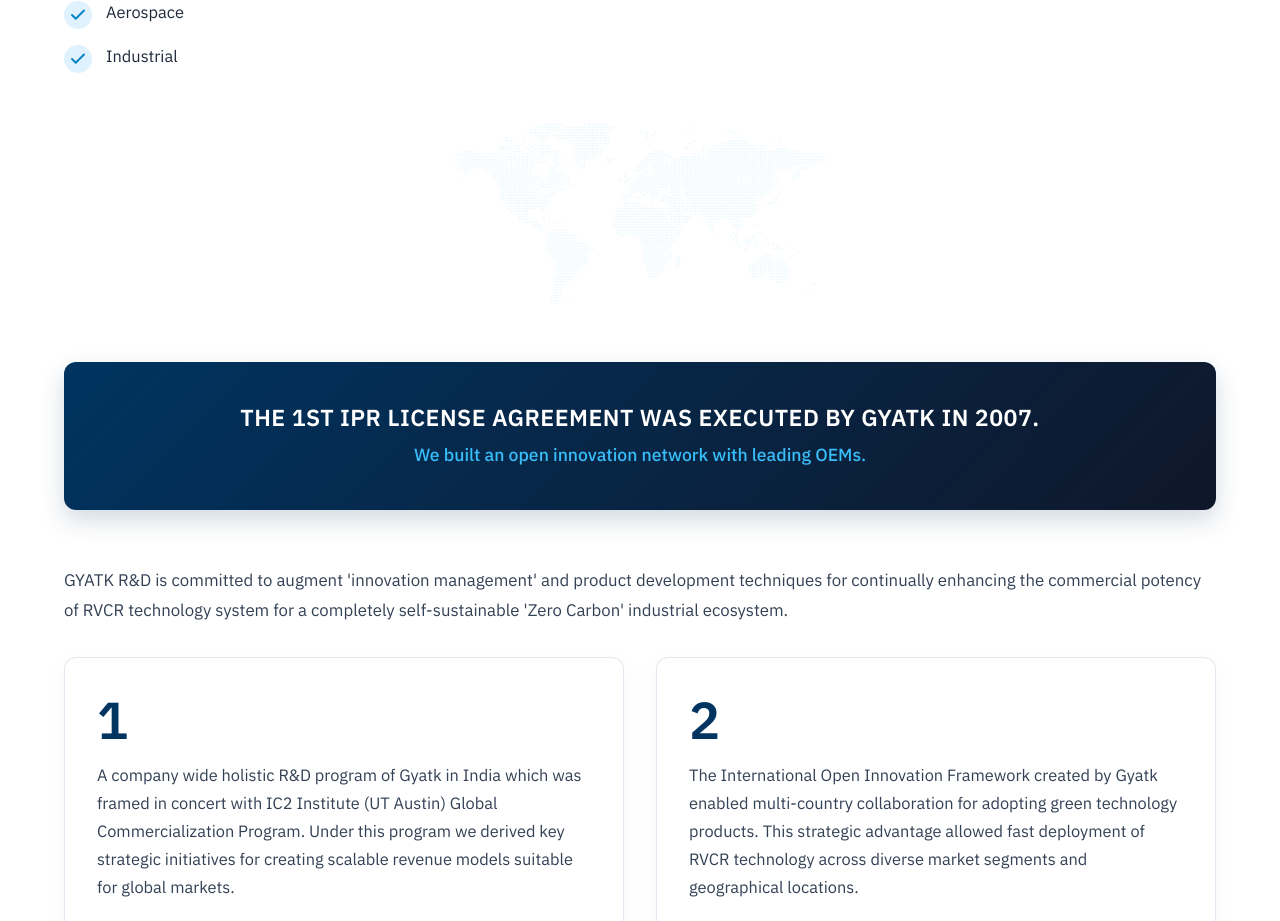
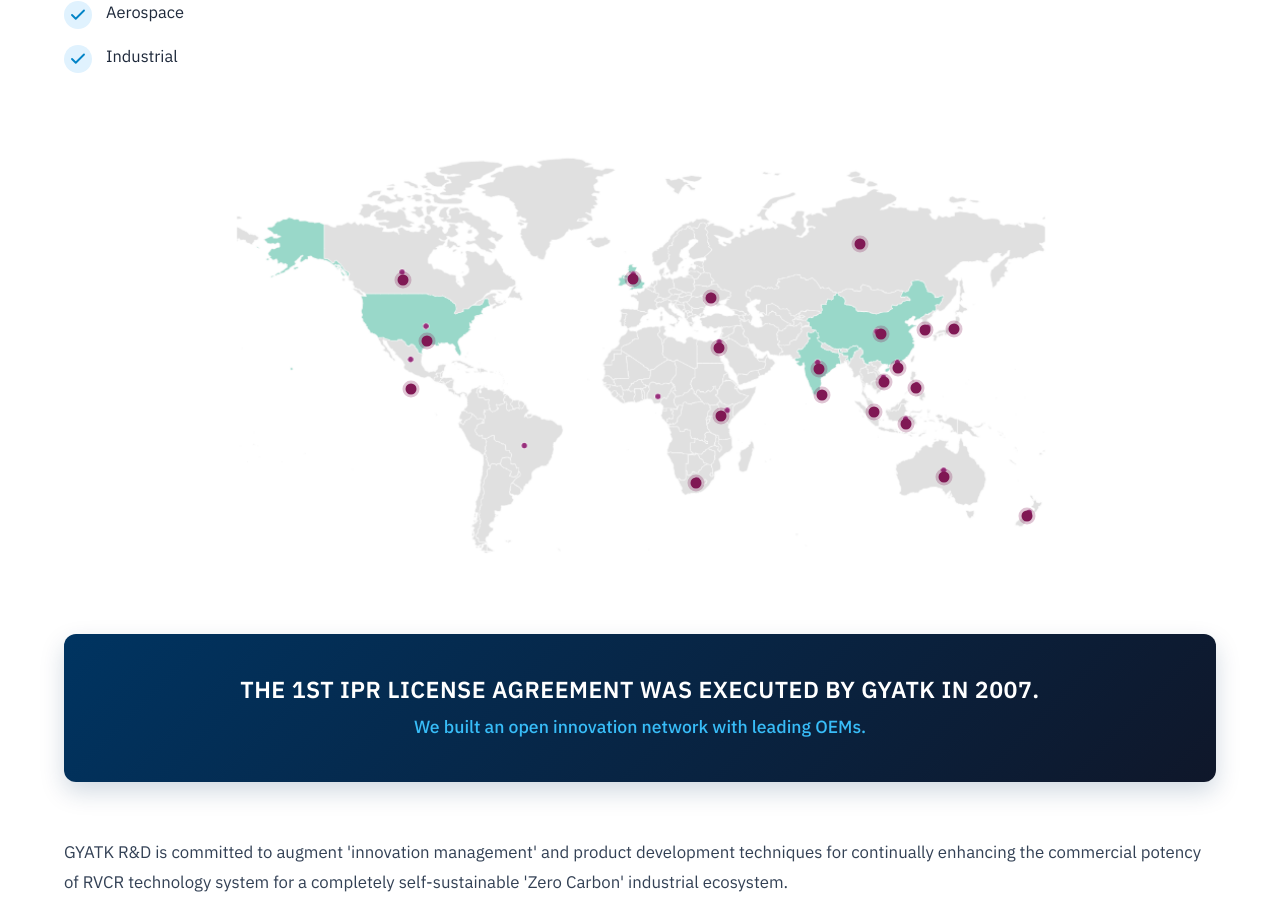
Before and after one commit to simranjeet4/Gyatk, a React (Vite) app in the folder client/: page /patents in a window 1280 px wide. Shown: the part 1219-2140 px from the top of the page. Built offline with nearby package versions, Linux system fonts and the light colour scheme.

Commit message:
Add interactive world map with hover patent tooltips below IPR & Technology Licensing section

```diff
--- a/client/src/pages/PatentsPage.css
+++ b/client/src/pages/PatentsPage.css
@@ -13,7 +13,7 @@
   background-size: cover;
   background-repeat: no-repeat;
   padding: 80px 0 60px 0;
-  min-height: 640px; /* Min height set to 640px as requested */
+  min-height: 640px;
   display: flex;
   align-items: center;
   overflow: hidden;
@@ -87,7 +87,7 @@
 }
 
 .patents-seal-badge-img {
-  height: 200px; /* Proportioned height for 640px hero section */
+  height: 200px;
   width: auto;
   display: block;
   object-fit: contain;
@@ -154,22 +154,120 @@
   stroke-width: 2.5;
 }
 
-/* Global World Map Section */
-.patents-map-container {
+/* Interactive Global World Map Section */
+.patents-interactive-map-section {
   width: 100%;
-  max-width: 960px;
-  margin: 48px auto;
-  display: flex;
-  justify-content: center;
-  align-items: center;
+  max-width: 1040px;
+  margin: 48px auto 60px auto;
 }
 
-.patents-map-img {
+.patents-map-wrapper {
+  position: relative;
+  width: 100%;
+  border-radius: 12px;
+  overflow: visible;
+}
+
+.patents-map-base-img {
   width: 100%;
   height: auto;
+  display: block;
   object-fit: contain;
+}
+
+/* Map Pin Hotspots & Tooltips matching reference screenshot */
+.map-pin-hotspot {
+  position: absolute;
+  transform: translate(-50%, -50%);
+  z-index: 5;
+  cursor: pointer;
+  padding: 6px;
+}
+
+.pin-dot {
+  width: 11px;
+  height: 11px;
+  border-radius: 50%;
+  background-color: #801854;
+  box-shadow: 0 0 0 3px rgba(128, 24, 84, 0.25);
+  transition: transform 0.2s ease, background-color 0.2s ease, box-shadow 0.2s ease;
+}
+
+.map-pin-hotspot:hover {
+  z-index: 25;
+}
+
+.map-pin-hotspot:hover .pin-dot {
+  transform: scale(1.35);
+  background-color: #96337B;
+  box-shadow: 0 0 0 6px rgba(150, 51, 123, 0.35);
+}
+
+.map-tooltip-box {
+  position: absolute;
+  bottom: 24px;
+  left: 50%;
+  transform: translateX(-50%) translateY(8px);
+  background: #ffffff;
   border-radius: 8px;
-  filter: drop-shadow(0 4px 16px rgba(0, 0, 0, 0.06));
+  padding: 14px 18px;
+  min-width: 170px;
+  text-align: center;
+  box-shadow: 0 12px 30px rgba(0, 0, 0, 0.15), 0 2px 8px rgba(0, 0, 0, 0.06);
+  border: 1px solid #e2e8f0;
+  opacity: 0;
+  visibility: hidden;
+  transition: opacity 0.22s ease, transform 0.22s ease, visibility 0.22s ease;
+  pointer-events: none;
+  z-index: 30;
+  white-space: nowrap;
+}
+
+.map-pin-hotspot:hover .map-tooltip-box {
+  opacity: 1;
+  visibility: visible;
+  transform: translateX(-50%) translateY(0);
+  pointer-events: auto;
+}
+
+.tooltip-country-name {
+  font-size: 0.95rem;
+  font-weight: 600;
+  color: #475569;
+  margin: 0 0 4px 0;
+}
+
+.tooltip-patent-no {
+  font-size: 0.85rem;
+  font-weight: 400;
+  color: #94a3b8;
+  margin: 0 0 10px 0;
+}
+
+.tooltip-open-link {
+  font-size: 0.875rem;
+  font-weight: 500;
+  color: #64748b;
+  text-decoration: none;
+  display: inline-block;
+  transition: color 0.2s ease, text-decoration 0.2s ease;
+}
+
+.tooltip-open-link:hover {
+  color: #003461;
+  text-decoration: underline;
+}
+
+.tooltip-arrow {
+  position: absolute;
+  bottom: -5px;
+  left: 50%;
+  transform: translateX(-50%) rotate(45deg);
+  width: 10px;
+  height: 10px;
+  background: #ffffff;
+  border-right: 1px solid #e2e8f0;
+  border-bottom: 1px solid #e2e8f0;
 }
 
 /* Highlight Banner Box */
--- a/client/src/pages/PatentsPage.jsx
+++ b/client/src/pages/PatentsPage.jsx
@@ -18,6 +18,30 @@
     "Defense",
     "Aerospace",
     "Industrial"
+  ];
+
+  const mapHotspots = [
+    { id: "canada", name: "Canada", patentNo: "Patent No. - 2564973", pdf: "Canada.pdf", x: 27.2, y: 35.0 },
+    { id: "usa", name: "United States", patentNo: "Patent No. - US8297252B2", pdf: "USA-Granted-Patent-pages-12.pdf", x: 29.5, y: 48.5 },
+    { id: "mexico", name: "Mexico", patentNo: "Patent No. - MX2008001234", pdf: "mexico.pdf", x: 28.0, y: 59.2 },
+    { id: "uk", name: "United Kingdom", patentNo: "Patent No. - EP1945914", pdf: "singapore-patent.pdf", x: 49.3, y: 34.8 },
+    { id: "ukraine", name: "Ukraine", patentNo: "Patent No. - UA89124", pdf: "Ukraine.pdf", x: 56.8, y: 39.0 },
+    { id: "israel", name: "Israel", patentNo: "Patent No. - IL189412", pdf: "Israel-.pdf", x: 57.6, y: 50.2 },
+    { id: "kenya", name: "Kenya", patentNo: "Patent No. - KE512", pdf: "Kenya-patent-cert.pdf", x: 57.8, y: 65.0 },
+    { id: "south-africa", name: "South Africa", patentNo: "Patent No. - ZA200804561", pdf: "South-Africa.pdf", x: 55.4, y: 80.0 },
+    { id: "russia", name: "Russia", patentNo: "Patent No. - RU2398971", pdf: "Pat-cert-Russia.pdf", x: 71.2, y: 27.2 },
+    { id: "india", name: "India", patentNo: "Patent No. - 20031224", pdf: "20031224-Indian-CERTIFICATE.pdf", x: 67.2, y: 54.8 },
+    { id: "china", name: "China", patentNo: "Patent No. - CN101375043", pdf: "china-Granted-pat0001.pdf", x: 73.2, y: 47.0 },
+    { id: "hongkong", name: "Hong Kong", patentNo: "Patent No. - HK1123456", pdf: "hongkong-2.pdf", x: 74.8, y: 54.5 },
+    { id: "japan", name: "Japan", patentNo: "Patent No. - JP5123984", pdf: "Japan.pdf", x: 80.2, y: 45.8 },
+    { id: "korea", name: "South Korea", patentNo: "Patent No. - KR1012394", pdf: "korea.pdf", x: 77.4, y: 46.2 },
+    { id: "philippines", name: "Philippines", patentNo: "Patent No. - PH12008", pdf: "phillipines.pdf", x: 76.5, y: 59.0 },
+    { id: "vietnam", name: "Vietnam", patentNo: "Patent No. - VN1842", pdf: "vietnam-patent-cert.pdf", x: 73.5, y: 57.5 },
+    { id: "indonesia", name: "Indonesia", patentNo: "Patent No. - ID002419", pdf: "Indonesia-cert-.pdf", x: 75.6, y: 66.8 },
+    { id: "singapore", name: "Singapore", patentNo: "Patent No. - SG144219", pdf: "singapore-patent.pdf", x: 72.5, y: 64.2 },
+    { id: "srilanka", name: "Sri Lanka", patentNo: "Patent No. - LK1412", pdf: "Sri-Lanka-cert.pdf", x: 67.5, y: 60.5 },
+    { id: "australia", name: "Australia", patentNo: "Patent No. - AU2006334512", pdf: "Aus-patent-cert.pdf", x: 79.2, y: 78.5 },
+    { id: "newzealand", name: "New Zealand", patentNo: "Patent No. - NZ567123", pdf: "Newzealand-patent-cert.pdf", x: 87.2, y: 87.2 }
   ];
 
   return (
@@ -77,13 +101,39 @@
             </ul>
           </div>
 
-          {/* 3. Global World Map Reach Graphic */}
-          <div className="patents-map-container">
-            <img
-              src="/images/map-world.png"
-              alt="Global Patent Reach Map Across 49 Countries"
-              className="patents-map-img"
-            />
+          {/* 3. Interactive World Map Reach Graphic with Hover Tooltips */}
+          <div className="patents-interactive-map-section">
+            <div className="patents-map-wrapper">
+              <img
+                src="/images/map-world-interactive.png"
+                alt="Global Patent Reach Map Across 49 Countries"
+                className="patents-map-base-img"
+              />
+
+              {/* Map Pin Hotspots */}
+              {mapHotspots.map((spot) => (
+                <div
+                  key={spot.id}
+                  className="map-pin-hotspot"
+                  style={{ left: `${spot.x}%`, top: `${spot.y}%` }}
+                >
+                  <div className="pin-dot"></div>
+                  <div className="map-tooltip-box">
+                    <h5 className="tooltip-country-name">{spot.name}</h5>
+                    <p className="tooltip-patent-no">{spot.patentNo}</p>
+                    <a
+                      href={`/images/${spot.pdf}`}
+                      target="_blank"
+                      rel="noopener noreferrer"
+                      className="tooltip-open-link"
+                    >
+                      Open Patent
+                    </a>
+                    <div className="tooltip-arrow"></div>
+                  </div>
+                </div>
+              ))}
+            </div>
           </div>
 
           {/* 4. Highlight Banner Box */}
```
Also changed, not shown: client/public/images/map-world-interactive.png (added).
